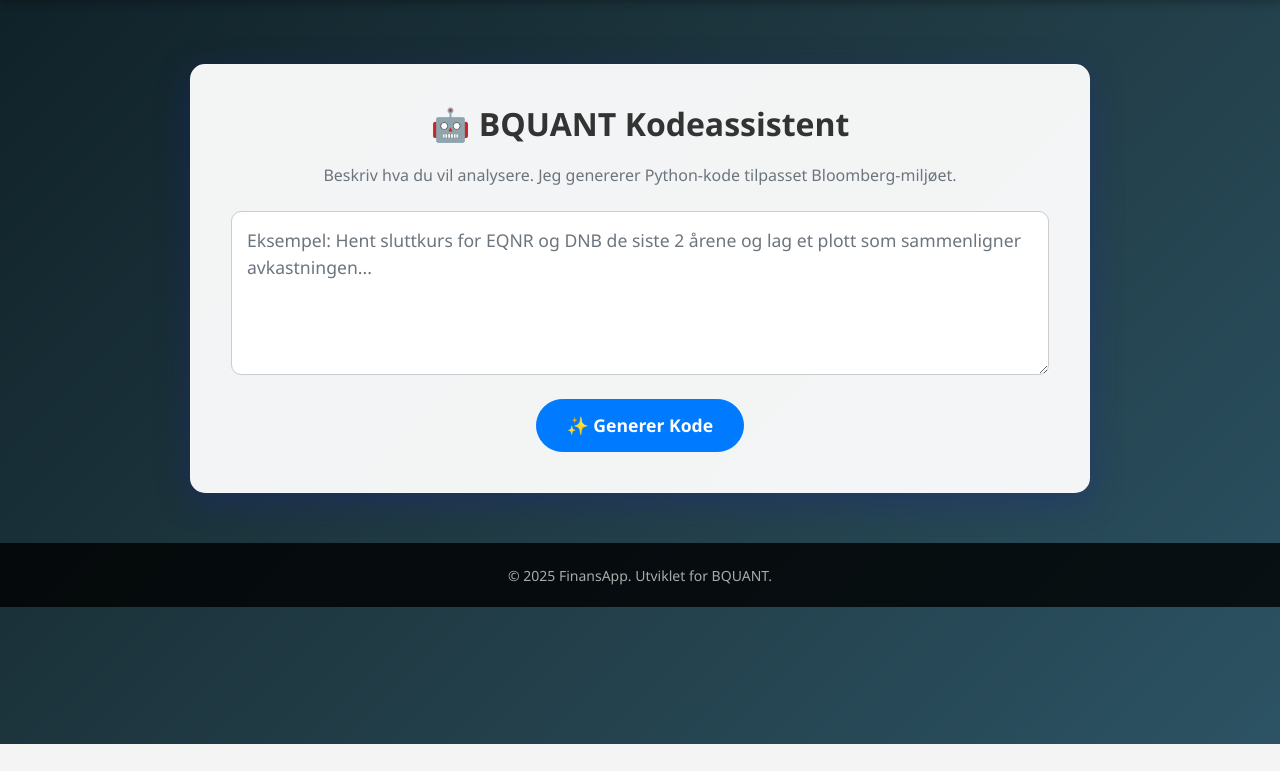
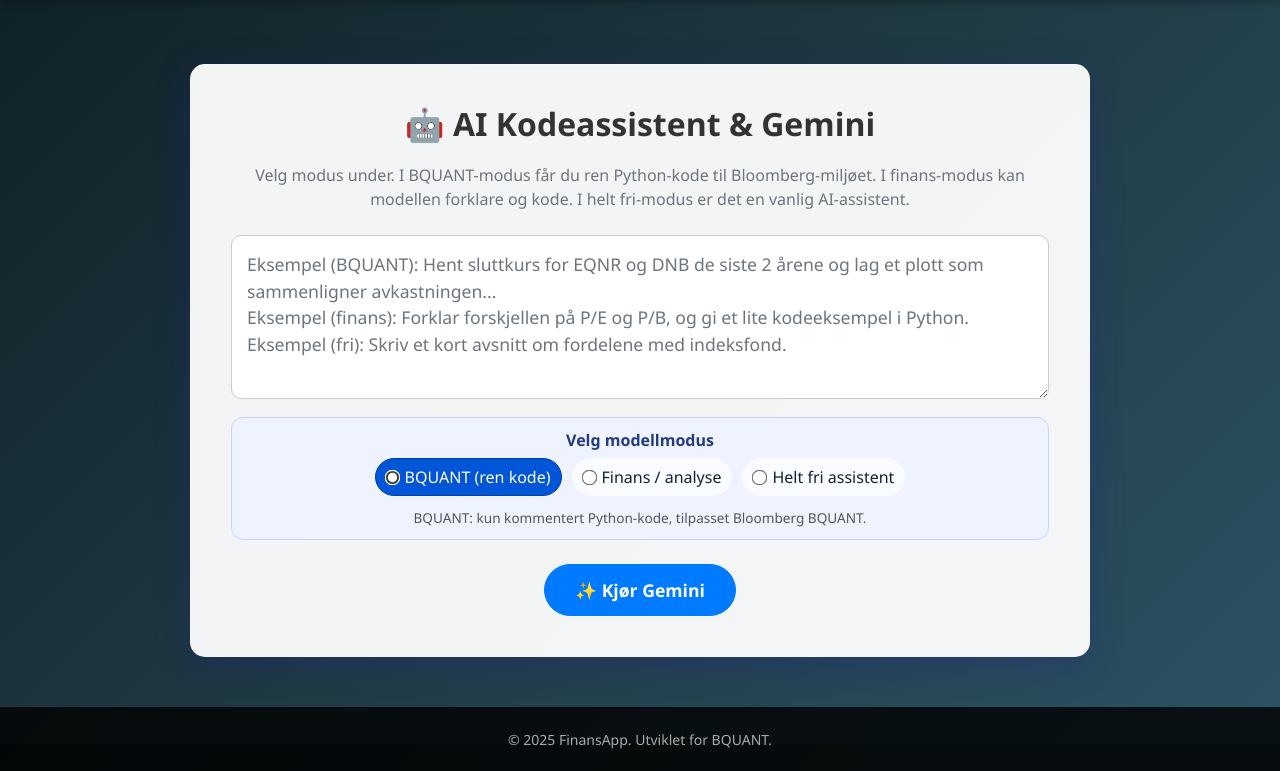
Before and after one commit to naessrobert-ui/prisanalyse, a Flask app: page /kode/ in a window 1280 px wide. Shown: the part 56-827 px from the top of the page. Before the commit the page ends 800 px from the top, so only its background shows below. Run offline with Flask 3, Linux system fonts and the light colour scheme; parts of the project's set-up code (start-up, migrations or seed data) failed here and were passed over.

Commit message:
Oppdatert en rekke funksjoner

````diff
--- a/templates/kode_analyse.html
+++ b/templates/kode_analyse.html
@@ -93,24 +93,108 @@
         margin-top: 20px;
         color: #007bff;
     }
+
+    /* Modusvalg */
+    .mode-group {
+        margin-top: 18px;
+        text-align: center;
+        background-color: #eef3ff; /* lys blå bakgrunn */
+        border-radius: 12px;
+        padding: 10px 14px;
+        border: 1px solid #c5d4ff;
+    }
+
+    .mode-group-title {
+        font-weight: 600;
+        margin-bottom: 6px;
+        color: #243b80;
+    }
+
+    .mode-options {
+        display: flex;
+        justify-content: center;
+        flex-wrap: wrap;
+        gap: 10px;
+        margin-top: 4px;
+    }
+
+    .mode-option {
+        display: flex;
+        align-items: center;
+        gap: 6px;
+        padding: 6px 10px;
+        border-radius: 20px;
+        border: 1px solid transparent;
+        cursor: pointer;
+        background-color: #ffffffaa;
+        color: #123;
+        font-weight: 500;
+    }
+
+    .mode-option input[type="radio"] {
+        accent-color: #0056d6; /* tydelig blå */
+        transform: scale(1.2);
+    }
+
+    .mode-option.active {
+        background-color: #0056d6;
+        color: #fff;
+        border-color: #0040a0;
+    }
+
+    .mode-option.active input[type="radio"] {
+        accent-color: #ffffff;
+    }
+
+    .mode-description {
+        font-size: 0.85rem;
+        color: #555;
+        margin-top: 4px;
+    }
 </style>
 
 <div class="container">
     <div class="analysis-container">
         <div class="text-center">
-            <h2 class="analysis-header">🤖 BQUANT Kodeassistent</h2>
+            <h2 class="analysis-header">🤖 AI Kodeassistent &amp; Gemini</h2>
             <p class="text-muted">
-                Beskriv hva du vil analysere. Jeg genererer Python-kode tilpasset Bloomberg-miljøet.
+                Velg modus under. I BQUANT-modus får du ren Python-kode til Bloomberg-miljøet.
+                I finans-modus kan modellen forklare og kode. I helt fri-modus er det en vanlig AI-assistent.
             </p>
         </div>
 
         <div class="form-group mt-4">
-            <textarea class="form-control" id="promptInput" rows="5" placeholder="Eksempel: Hent sluttkurs for EQNR og DNB de siste 2 årene og lag et plott som sammenligner avkastningen..."></textarea>
+            <textarea class="form-control" id="promptInput" rows="5"
+                      placeholder="Eksempel (BQUANT): Hent sluttkurs for EQNR og DNB de siste 2 årene og lag et plott som sammenligner avkastningen...
+Eksempel (finans): Forklar forskjellen på P/E og P/B, og gi et lite kodeeksempel i Python.
+Eksempel (fri): Skriv et kort avsnitt om fordelene med indeksfond."></textarea>
+        </div>
+
+        <!-- Modusvalg -->
+        <div class="mode-group">
+            <div class="mode-group-title">Velg modellmodus</div>
+            <div class="mode-options">
+                <label class="mode-option active" id="mode-bquant-label">
+                    <input type="radio" name="mode" value="bquant" checked>
+                    BQUANT (ren kode)
+                </label>
+                <label class="mode-option" id="mode-finans-label">
+                    <input type="radio" name="mode" value="finans">
+                    Finans / analyse
+                </label>
+                <label class="mode-option" id="mode-free-label">
+                    <input type="radio" name="mode" value="free">
+                    Helt fri assistent
+                </label>
+            </div>
+            <div class="mode-description" id="modeDescription">
+                BQUANT: kun kommentert Python-kode, tilpasset Bloomberg BQUANT.
+            </div>
         </div>
 
         <div class="text-center mt-4">
             <button onclick="generateCode()" class="btn btn-primary btn-generate">
-                ✨ Generer Kode
+                ✨ Kjør Gemini
             </button>
         </div>
 
@@ -119,12 +203,12 @@
             <div class="spinner-border" role="status" style="width: 3rem; height: 3rem;">
                 <span class="sr-only">Loading...</span>
             </div>
-            <p class="mt-2">Analyserer forespørselen og skriver kode...</p>
+            <p class="mt-2">Analyserer forespørselen...</p>
         </div>
 
         <!-- Resultat -->
         <div id="codeWrapper" class="code-wrapper">
-            <button onclick="copyToClipboard()" class="copy-btn">Kopier kode</button>
+            <button onclick="copyToClipboard()" class="copy-btn">Kopier</button>
             <div id="codeOutput"></div>
         </div>
     </div>
@@ -132,11 +216,44 @@
 
 <!-- JavaScript logikk -->
 <script>
+    // Håndter aktiv-styling og beskrivelse for modusene
+    const modeLabels = {
+        bquant: document.getElementById('mode-bquant-label'),
+        finans: document.getElementById('mode-finans-label'),
+        free: document.getElementById('mode-free-label'),
+    };
+    const modeDescriptionEl = document.getElementById('modeDescription');
+
+    const modeTexts = {
+        bquant: 'BQUANT: kun kommentert Python-kode, tilpasset Bloomberg BQUANT.',
+        finans: 'Finans / analyse: kombinerer forklarende tekst og kode, ofte med Bloomberg/BQUANT i bakhodet.',
+        free: 'Helt fri assistent: vanlig AI-chat uten spesielle begrensninger – tekst, ideer, kode osv.',
+    };
+
+    function updateModeUI(selectedMode) {
+        Object.keys(modeLabels).forEach(mode => {
+            if (mode === selectedMode) {
+                modeLabels[mode].classList.add('active');
+            } else {
+                modeLabels[mode].classList.remove('active');
+            }
+        });
+        modeDescriptionEl.textContent = modeTexts[selectedMode] || '';
+    }
+
+    // Lytt på endringer på radio-knappene
+    document.querySelectorAll('input[name="mode"]').forEach(input => {
+        input.addEventListener('change', (e) => {
+            updateModeUI(e.target.value);
+        });
+    });
+
     async function generateCode() {
         const prompt = document.getElementById('promptInput').value;
         const wrapper = document.getElementById('codeWrapper');
         const outputDiv = document.getElementById('codeOutput');
         const loadingDiv = document.getElementById('loadingIndicator');
+        const mode = document.querySelector('input[name="mode"]:checked').value;
 
         // Sjekk at feltet ikke er tomt
         if (!prompt.trim()) {
@@ -156,7 +273,10 @@
                 headers: {
                     'Content-Type': 'application/json',
                 },
-                body: JSON.stringify({ prompt: prompt }),
+                body: JSON.stringify({
+                    prompt: prompt,
+                    mode: mode  // viktig: send mode til backend
+                }),
             });
 
             const data = await response.json();
@@ -165,10 +285,18 @@
             loadingDiv.style.display = 'none';
 
             if (response.ok) {
-                // Rens svaret litt (fjern ```python hvis det er der)
-                let cleanCode = data.code.replace(/```python/g, "").replace(/```/g, "").trim();
+                let content = "";
 
-                outputDiv.innerText = cleanCode;
+                if (data.mode === 'bquant') {
+                    // Rens svaret litt (fjern ```python hvis det er der)
+                    let raw = data.code || "";
+                    content = raw.replace(/```python/g, "").replace(/```/g, "").trim();
+                } else {
+                    // Finans + fri-modus: vis tekst som den er
+                    content = data.text || "";
+                }
+
+                outputDiv.innerText = content || "(tomt svar)";
                 wrapper.style.display = 'block';
             } else {
                 alert("Feil: " + (data.error || "Noe gikk galt på serveren."));
````
Also changed, not shown: gemini_routes.py (+85 -38 lines).
